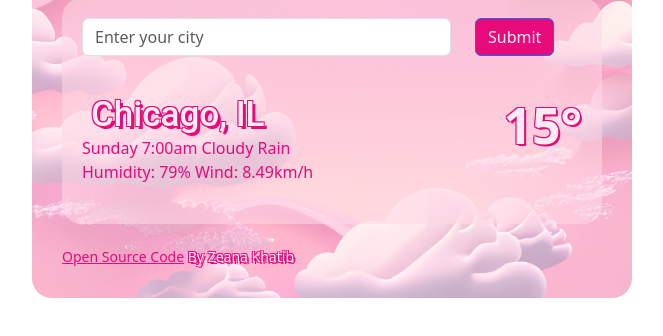
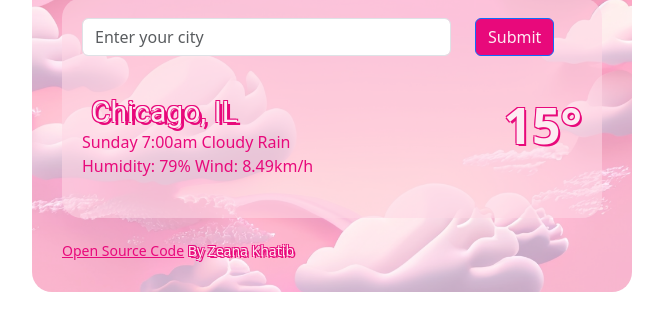
Before and after one commit to Zeanakhatib/Weather-project-shecodes, a plain HTML site: page index.html in a window 1280 px wide. Shown: the part 182-518 px from the top of the page, without its empty margins (308-971 px from the left). Drawn offline with nearby package versions, Linux system fonts and the light colour scheme.

Commit message:
Update style.css

```diff
--- a/style.css
+++ b/style.css
@@ -21,8 +21,8 @@ h1 {
   text-shadow: -1px -1px 0 #e8097b, 1px -1px 0 #e8097b, -1px 1px 0 #e8097b,
     3px 3px 0 #e8097b;
   font-family: Roboto, arial, sans-serif;
-  font-size: 35px;
-  font-weight: 500;
+  font-size: 30px;
+  font-weight: 400;
   padding-left: 9px;
   padding-top: 6px;
   padding-bottom: 0px;
```
